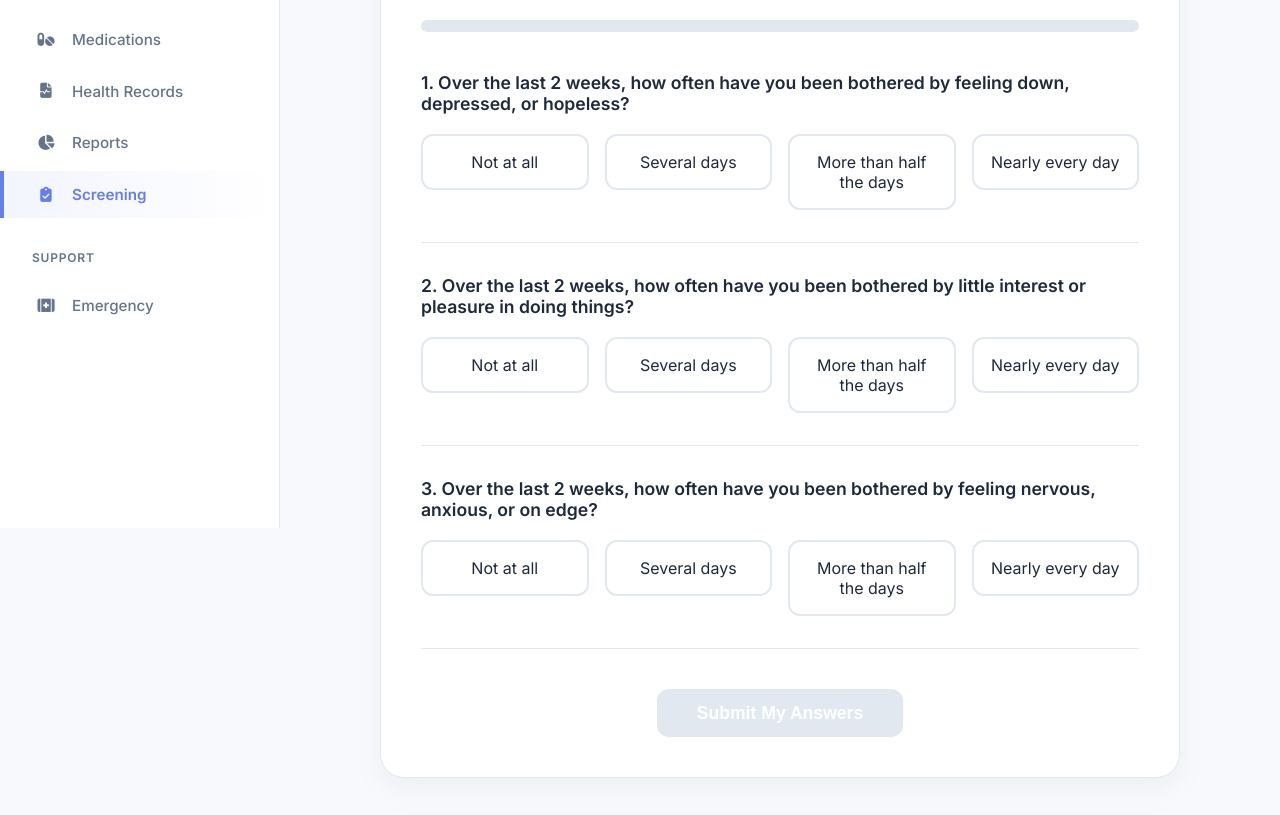
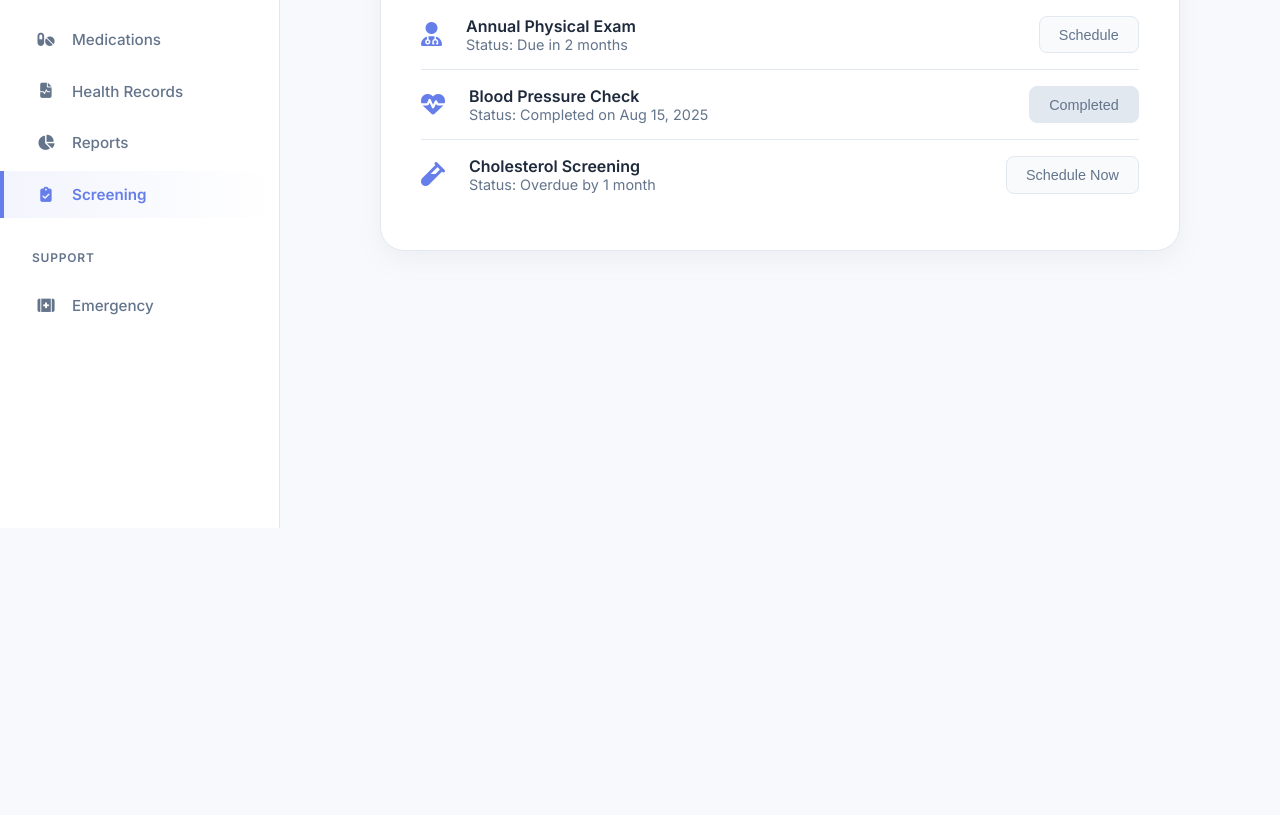
Before and after one commit to NA0XY/123, a website: page patient-screening.html in a window 1280 px wide. Shown: the part 272-1087 px from the top of the page. After the commit the page ends 800 px from the top, so only its background shows below. Drawn offline with Linux system fonts and the light colour scheme.

Commit message:
Remove mental wellness check-in section
Removed mental wellness screening section from the patient screening page.

```diff
--- a/patient-screening.html
+++ b/patient-screening.html
@@ -494,55 +494,6 @@
             <!-- Content -->
             <div class="content-wrapper">
                 <div class="page-grid">
-                    <div class="screening-container">
-                        <div class="screening-header">
-                            <h2>Mental Wellness Check-in</h2>
-                            <p>Please answer the following questions honestly. Your responses are confidential.</p>
-                        </div>
-
-                        <div class="progress-bar-container">
-                            <div class="progress-bar">
-                                <div class="progress-bar-fill" id="progressBar"></div>
-                            </div>
-                        </div>
-
-                        <form id="screeningForm">
-                            <div class="question-group">
-                                <label class="question-label">1. Over the last 2 weeks, how often have you been bothered by feeling down, depressed, or hopeless?</label>
-                                <div class="options-container">
-                                    <label class="option-label"><input type="radio" name="q1" value="0" required><span class="option-button">Not at all</span></label>
-                                    <label class="option-label"><input type="radio" name="q1" value="1"><span class="option-button">Several days</span></label>
-                                    <label class="option-label"><input type="radio" name="q1" value="2"><span class="option-button">More than half the days</span></label>
-                                    <label class="option-label"><input type="radio" name="q1" value="3"><span class="option-button">Nearly every day</span></label>
-                                </div>
-                            </div>
-
-                            <div class="question-group">
-                                <label class="question-label">2. Over the last 2 weeks, how often have you been bothered by little interest or pleasure in doing things?</label>
-                                 <div class="options-container">
-                                    <label class="option-label"><input type="radio" name="q2" value="0" required><span class="option-button">Not at all</span></label>
-                                    <label class="option-label"><input type="radio" name="q2" value="1"><span class="option-button">Several days</span></label>
-                                    <label class="option-label"><input type="radio" name="q2" value="2"><span class="option-button">More than half the days</span></label>
-                                    <label class="option-label"><input type="radio" name="q2" value="3"><span class="option-button">Nearly every day</span></label>
-                                </div>
-                            </div>
-
-                             <div class="question-group">
-                                <label class="question-label">3. Over the last 2 weeks, how often have you been bothered by feeling nervous, anxious, or on edge?</label>
-                                 <div class="options-container">
-                                    <label class="option-label"><input type="radio" name="q3" value="0" required><span class="option-button">Not at all</span></label>
-                                    <label class="option-label"><input type="radio" name="q3" value="1"><span class="option-button">Several days</span></label>
-                                    <label class="option-label"><input type="radio" name="q3" value="2"><span class="option-button">More than half the days</span></label>
-                                    <label class="option-label"><input type="radio" name="q3" value="3"><span class="option-button">Nearly every day</span></label>
-                                </div>
-                            </div>
-
-                            <div class="screening-footer">
-                                <button type="submit" class="submit-btn" id="submitBtn" disabled>Submit My Answers</button>
-                            </div>
-                        </form>
-                    </div>
-
                     <div class="preventive-screening-container">
                          <div class="screening-header">
                             <h2>General Health Reminders</h2>
```
